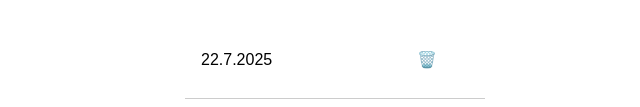
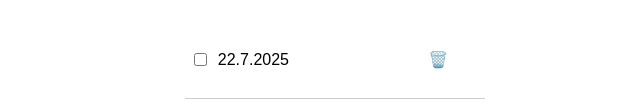
Before and after one commit to enjawsy/enjawsy.github.io, a plain HTML site: page index.html in a window 1280 px wide. Both pictures are taken after a click on the button "➕ Heute hinzufügen". Shown: the part 213-320 px from the top of the page, 305-945 px from the left. Drawn offline with Linux system fonts and the light colour scheme.

Commit message:
Update index.html

```diff
--- a/index.html
+++ b/index.html
@@ -40,10 +40,17 @@
 
     li {
       display: flex;
+      align-items: center;
       justify-content: space-between;
+      padding: 0.5rem 0.3rem;
+      border-bottom: 1px solid #ccc;
+    }
+
+    .left {
+      display: flex;
       align-items: center;
-      padding: 0.5rem 1rem;
-      border-bottom: 1px solid #ccc;
+      gap: 0.5rem;
+      flex-grow: 1;
     }
 
     .delete-btn {
@@ -73,13 +80,13 @@
       const saved = localStorage.getItem('dates');
       if (saved) {
         dates = JSON.parse(saved);
-        dates.forEach(addDateToDOM);
+        renderList();
       }
     }
 
     function addToday() {
       const today = new Date().toLocaleDateString('de-DE');
-      addDate(today);
+      addDate({ value: today, checked: false });
     }
 
     function addCustom() {
@@ -88,14 +95,19 @@
         alert("Bitte ein Datum eingeben.");
         return;
       }
-      addDate(customDate);
+      addDate({ value: customDate, checked: false });
       input.value = '';
     }
 
-    function addDate(date) {
-      dates.unshift(date);
+    function addDate(entry) {
+      dates.unshift(entry);
       saveDates();
       renderList();
+    }
+
+    function toggleCheckbox(index) {
+      dates[index].checked = !dates[index].checked;
+      saveDates();
     }
 
     function deleteDate(index) {
@@ -110,16 +122,19 @@
 
     function renderList() {
       dateList.innerHTML = '';
-      dates.forEach((date, index) => addDateToDOM(date, index));
-    }
+      dates.forEach((entry, index) => {
+        const li = document.createElement('li');
 
-    function addDateToDOM(date, index) {
-      const li = document.createElement('li');
-      li.innerHTML = `
-        <span>${date}</span>
-        <button class="delete-btn" onclick="deleteDate(${index})">🗑️</button>
-      `;
-      dateList.appendChild(li);
+        li.innerHTML = `
+          <div class="left">
+            <input type="checkbox" ${entry.checked ? 'checked' : ''} onchange="toggleCheckbox(${index})" />
+            <span>${entry.value}</span>
+          </div>
+          <button class="delete-btn" onclick="deleteDate(${index})">🗑️</button>
+        `;
+
+        dateList.appendChild(li);
+      });
     }
 
     loadDates();
```
